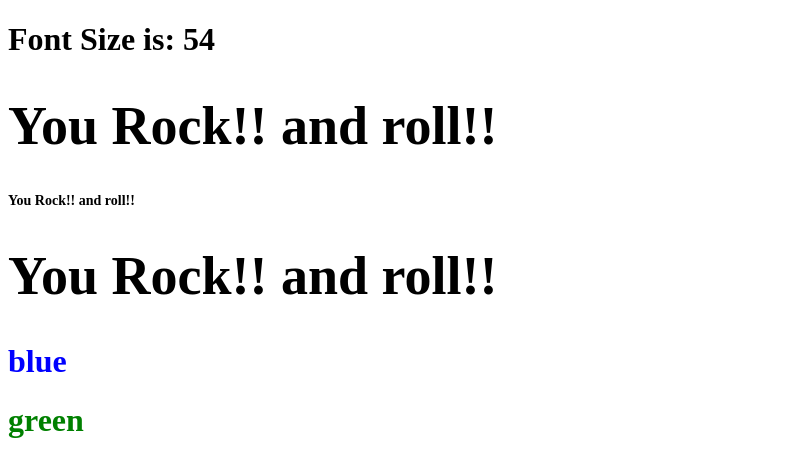
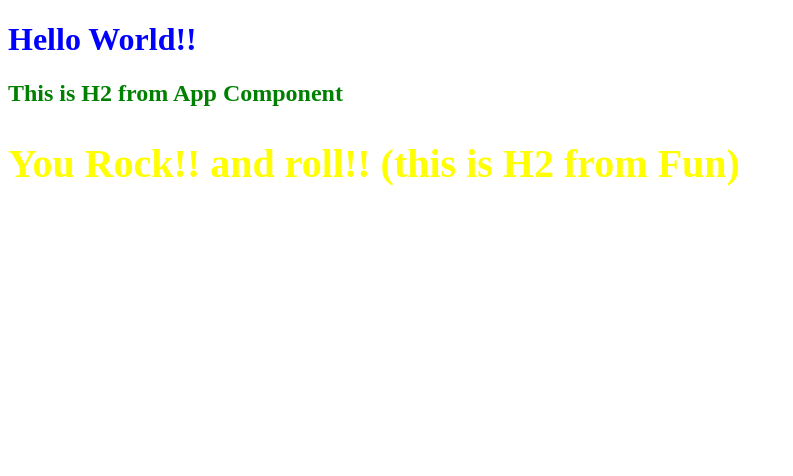
Before and after one commit to tanmayj28/svelte-js, a Svelte app in the folder demo/: page / in a window 1280 px wide. Shown: the top 476 px of the page, without its empty margins (0-793 px from the left). Built offline with nearby package versions, Linux system fonts and the light colour scheme.

Commit message:
writes CSS and their scopes

```diff
--- a/demo/src/App.svelte
+++ b/demo/src/App.svelte
@@ -1,18 +1,25 @@
 <script>
-  import Fun from './Fun.svelte';
-  import ChangeColor from './ChangeColor.svelte';
-  let size = 80;
-  let color = 'green';
+  import Fun from "./Fun.svelte";
 </script>
 
-<h1>Font Size is: {size}</h1>
-<Fun fontSize={size}/>
+<h1>Hello World!!</h1>
+<h2>This is H2 from App Component</h2>
+
+<!-- Even though FUN component has H2 tag it won't be styled because styles are scoped inside the HTML component they are in. -->
 <Fun />
 
-<!-- This will bind the parent components variable to child component i.e. child compoenent will be able to update the value of parent components variables. -->
-<Fun bind:fontSize={size}/>
+<style>
+  h1 {
+    color: blue
+  }
 
-<ChangeColor />
+  h2 {
+    color: green
+  }
 
-<!-- Shorthand if both exported variable and setting variable have same name. -->
-<ChangeColor {color} />
+  /* This is not a good way to do CSS, what you can do is create a global.css and import in main.js and write your styles in there. */
+
+  :global(h2) {
+    color: yellow
+  }
+</style>
--- a/demo/src/Fun.svelte
+++ b/demo/src/Fun.svelte
@@ -3,13 +3,13 @@
 <script>
   export let fontSize = 40;
 
-  setInterval(() => {
-    if(fontSize === 100) {
-      fontSize = 5;
-    } else {
-      fontSize += 1;
-    }
-  }, 30);
+  // setInterval(() => {
+  //   if(fontSize === 100) {
+  //     fontSize = 5;
+  //   } else {
+  //     fontSize += 1;
+  //   }
+  // }, 100);
 </script>
 
-<h1 style="font-size: {fontSize}px;">You Rock!! and roll!!</h1>
+<h2 style="font-size: {fontSize}px;">You Rock!! and roll!! (this is H2 from Fun)</h2>
```
